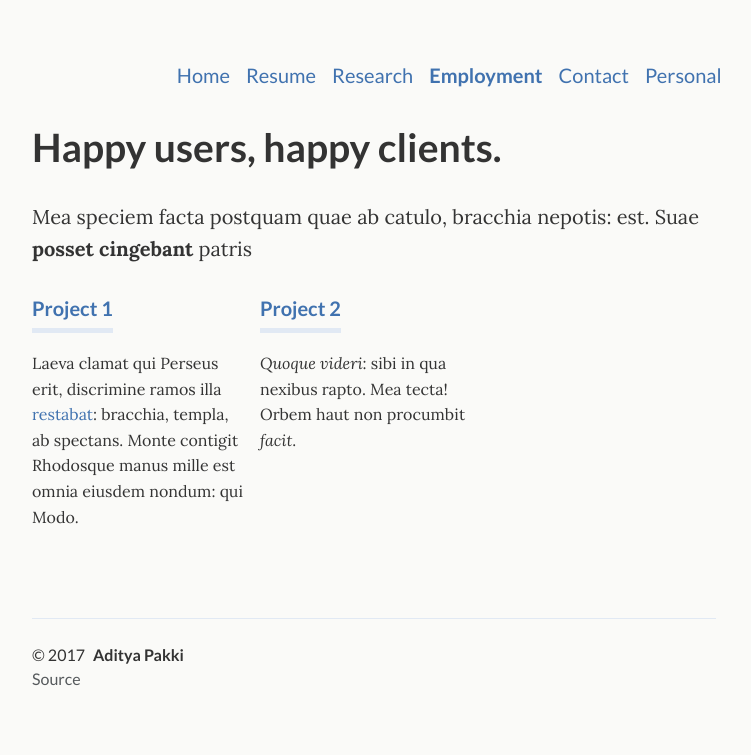
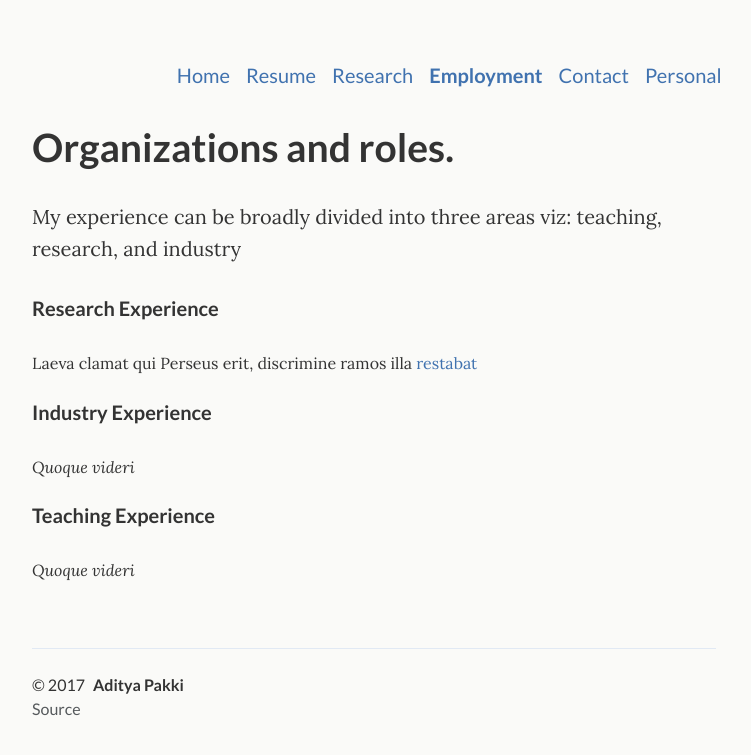
Before and after one commit to adityapakki/adityapakki.github.io, a Jekyll site: the page built from _pages/work.html, in a window 1280 px wide. Shown: the top 755 px of the page, without its empty margins (266-1017 px from the left). Built offline with Jekyll 4.4.1, drawn with Linux system fonts in a browser that asks for light colours.

Commit message:
changes to the experience tab

```diff
--- a/_pages/work.html
+++ b/_pages/work.html
@@ -1,27 +1,26 @@
 ---
 layout: page
 title: Experience
-subtitle: Happy users, happy clients.
-desc: Happy users, happy clients.
+subtitle: Organizations and roles.
+desc: Work experience.
 permalink: /experience/
 ---
 
-<p>Mea speciem facta postquam quae ab catulo, bracchia nepotis: est. Suae <strong>posset cingebant</strong> patris</p>
+<p>My experience can be broadly divided into three areas viz: teaching, research, and industry </p>
 
 <div class="projects">
-  <div class="grid no-gutters">
-    <div class="unit one-third">
       <div class="project">
-        <h4 class="project-title"><a href="sample-work/">Project 1</a></h4>
-        <p>Laeva clamat qui Perseus erit, discrimine ramos illa <a href="sample-work/">restabat</a>: bracchia, templa, ab spectans. Monte contigit Rhodosque manus mille est omnia eiusdem nondum: qui Modo.</p>
+        <h4 class="project-title">Research Experience</h4>
+        <p>Laeva clamat qui Perseus erit, discrimine ramos illa <a href="sample-work/">restabat</a> </p>
       </div>
-    </div>
 
-    <div class="unit one-third">
       <div class="project">
-        <h4 class="project-title"><a href="sample-work/">Project 2</a></h4>
-        <p><em>Quoque videri</em>: sibi in qua nexibus rapto. Mea tecta! Orbem haut non procumbit <em>facit</em>.</p>
+        <h4 class="project-title">Industry Experience </h4>
+        <p><em>Quoque videri</em></p>
       </div>
-    </div>
-  </div><!-- grid -->
+
+      <div class="project">
+        <h4 class="project-title">Teaching Experience </h4>
+        <p><em>Quoque videri</em></p>
+      </div>
 </div>
```
